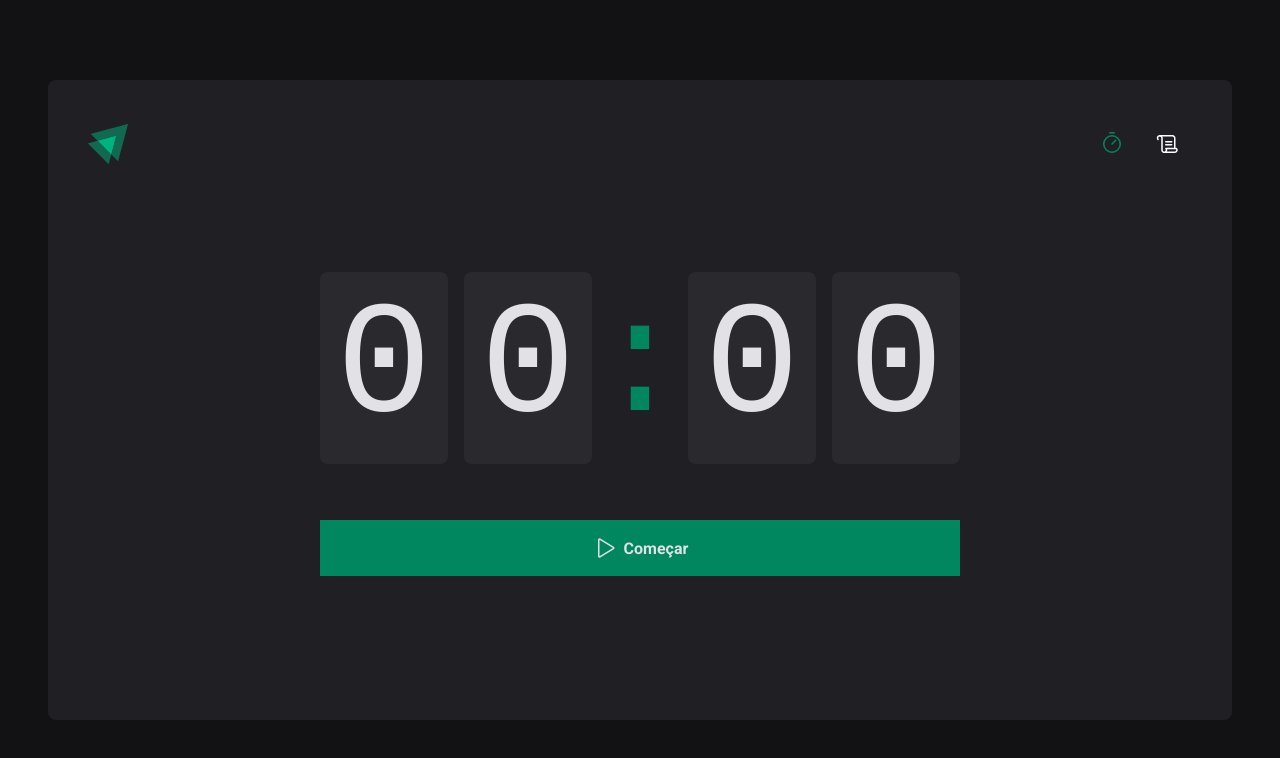
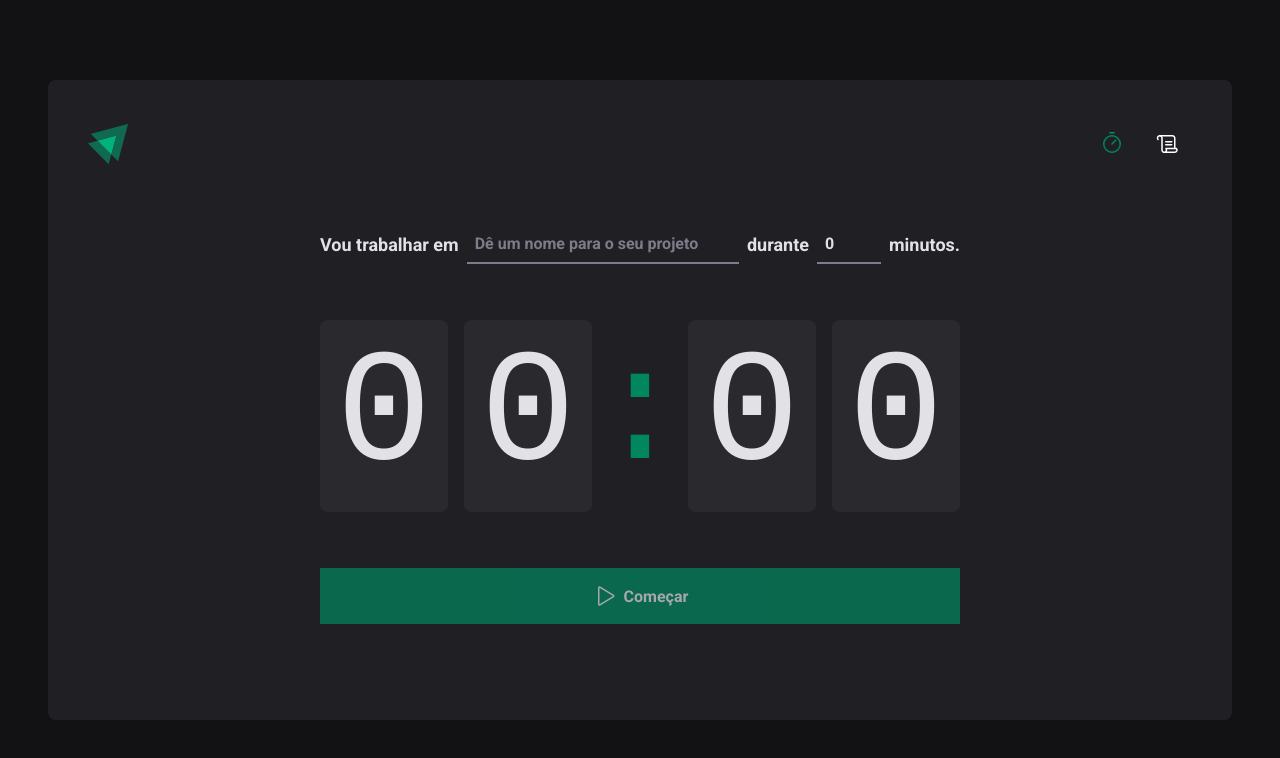
Before and after one commit to gustavuwe/react-timer, a React (Vite) app: page / in a window 1280 px wide. Shown: the top 758 px of the page. Built offline with nearby package versions, Linux system fonts and the light colour scheme.

Commit message:
fix: solved some errors due to separating code-blocks for each feature

```diff
--- a/src/pages/Home/components/Countdown/index.tsx
+++ b/src/pages/Home/components/Countdown/index.tsx
@@ -1,11 +1,16 @@
-import { useContext, useEffect, useState } from "react";
+import { useContext, useEffect } from "react";
 import { CountdownContainer, Separator } from "./styles";
 import { differenceInSeconds } from "date-fns";
 import { CyclesContext } from "../..";
 
 export function Countdown() {
-  const { activeCycle, activeCycleId, markCurrentCycleAsFinished } = useContext(CyclesContext);
-  const [amountSecondsPassed, setAmountSecondsPassed] = useState(0);
+  const {
+    activeCycle,
+    activeCycleId,
+    markCurrentCycleAsFinished,
+    amountSecondsPassed,
+    setSecondsPassed,
+  } = useContext(CyclesContext);
 
   const totalSeconds = activeCycle ? activeCycle.minutesAmount * 60 : 0;
 
@@ -22,10 +27,10 @@
         if (secondsDifference >= totalSeconds) {
           markCurrentCycleAsFinished();
 
-          setAmountSecondsPassed(totalSeconds);
+          setSecondsPassed(totalSeconds);
           clearInterval(interval);
         } else {
-          setAmountSecondsPassed(secondsDifference);
+          setSecondsPassed(secondsDifference);
         }
       }, 1000);
     }
@@ -33,7 +38,13 @@
     return () => {
       clearInterval(interval); // removes the previous interval, to prevent conflicts or bugs
     };
-  }, [activeCycle, totalSeconds, activeCycleId, markCurrentCycleAsFinished]);
+  }, [
+    activeCycle,
+    totalSeconds,
+    activeCycleId,
+    setSecondsPassed,
+    markCurrentCycleAsFinished,
+  ]);
 
   const currentSeconds = activeCycle ? totalSeconds - amountSecondsPassed : 0;
 
--- a/src/pages/Home/components/NewCycleForm/index.tsx
+++ b/src/pages/Home/components/NewCycleForm/index.tsx
@@ -1,26 +1,11 @@
-import { useForm } from "react-hook-form";
+import { useFormContext } from "react-hook-form";
 import { FormContainer, MinutesAmountInput, TaskInput } from "./styles";
-import { zodResolver } from "@hookform/resolvers/zod";
-import * as zod from 'zod';
-
-const newCycleFormValidationSchema = zod.object({
-  task: zod.string().min(1, "Informe a tarefa"), // if the users doesnt pass a value, then says that
-  minutesAmount: zod
-    .number()
-    .min(1, "O ciclo precisa ser de no mínimo 1 minuto.")
-    .max(60, "O ciclo precisa ser de no máximo 60 minutos."),
-});
-
-type NewCycleFormData = zod.infer<typeof newCycleFormValidationSchema>;
+import { useContext } from "react";
+import { CyclesContext } from "../..";
 
 export function NewCycleForm() {
-    const { register, handleSubmit, watch, reset } = useForm<NewCycleFormData>({
-      resolver: zodResolver(newCycleFormValidationSchema),
-      defaultValues: {
-        task: "",
-        minutesAmount: 0,
-      },
-    });
+  const { activeCycle } = useContext(CyclesContext);
+  const { register } = useFormContext();
 
   return (
     <FormContainer>
@@ -54,5 +39,5 @@
 
       <span>minutos.</span>
     </FormContainer>
-  )
+  );
 }
--- a/src/pages/Home/index.tsx
+++ b/src/pages/Home/index.tsx
@@ -5,10 +5,12 @@
   StartCountdownButton,
   StopCountdownButton,
 } from "./styles";
-import { createContext, useEffect, useState } from "react";
-import { differenceInSeconds } from "date-fns";
+import { createContext, useState } from "react";
+import { Countdown } from "./components/Countdown";
+import * as zod from "zod";
 import { NewCycleForm } from "./components/NewCycleForm";
-import { Countdown } from "./components/Countdown";
+import { FormProvider, useForm } from "react-hook-form";
+import { zodResolver } from "@hookform/resolvers/zod";
 
 interface Cycle {
   id: string;
@@ -22,16 +24,43 @@
 interface CyclesContextType {
   activeCycle: Cycle | undefined;
   activeCycleId: string | null;
+  amountSecondsPassed: number;
   markCurrentCycleAsFinished: () => void;
+  setSecondsPassed: (seconds: number) => void;
 }
 
 export const CyclesContext = createContext({} as CyclesContextType);
 
+const newCycleFormValidationSchema = zod.object({
+  task: zod.string().min(1, "Informe a tarefa"), // if the users doesnt pass a value, then says that
+  minutesAmount: zod
+    .number()
+    .min(1, "O ciclo precisa ser de no mínimo 1 minuto.")
+    .max(60, "O ciclo precisa ser de no máximo 60 minutos."),
+});
+
+type NewCycleFormData = zod.infer<typeof newCycleFormValidationSchema>;
+
 export function Home() {
   const [cycles, setCycles] = useState<Cycle[]>([]);
   const [activeCycleId, setActiveCycleId] = useState<string | null>(null);
+  const [amountSecondsPassed, setAmountSecondsPassed] = useState(0);
+
+  const newCycleForm = useForm<NewCycleFormData>({
+    resolver: zodResolver(newCycleFormValidationSchema),
+    defaultValues: {
+      task: "",
+      minutesAmount: 0,
+    },
+  });
+
+  const { handleSubmit, watch, reset } = newCycleForm;
 
   const activeCycle = cycles.find((cycle) => cycle.id === activeCycleId);
+
+  function setSecondsPassed(seconds: number) {
+    setAmountSecondsPassed(seconds);
+  }
 
   function markCurrentCycleAsFinished() {
     setCycles((state) =>
@@ -48,22 +77,22 @@
     );
   }
 
-  // function handleCreateNewCycle(data: NewCycleFormData) {
-  //   const id = String(new Date().getTime());
+  function handleCreateNewCycle(data: NewCycleFormData) {
+    const id = String(new Date().getTime());
 
-  //   const newCycle: Cycle = {
-  //     id,
-  //     task: data.task,
-  //     minutesAmount: data.minutesAmount,
-  //     startDate: new Date(),
-  //   };
+    const newCycle: Cycle = {
+      id,
+      task: data.task,
+      minutesAmount: data.minutesAmount,
+      startDate: new Date(),
+    };
 
-  //   setCycles((state) => [...state, newCycle]);
-  //   setActiveCycleId(id);
-  //   setAmountSecondsPassed(0); // if has a previouse cycle, then reset secs passed
+    setCycles((state) => [...state, newCycle]);
+    setActiveCycleId(id);
+    setAmountSecondsPassed(0); // if has a previouse cycle, then reset secs passed
 
-  //   reset(); // reset the fields to default values after submit.
-  // }
+    reset(); // reset the fields to default values after submit.
+  }
 
   function handleInterruptCycle() {
     setCycles((state) =>
@@ -80,14 +109,18 @@
     );
     setActiveCycleId(null);
   }
-  // const task = watch("task"); // -> controlled component
-  // const isSubmitDisabled = !task;
+  const task = watch("task"); // -> controlled component
+  const isSubmitDisabled = !task;
 
   return (
     <HomeContainer>
-      <form /* onSubmit={handleSubmit(handleCreateNewCycle)} */ action="">
-        <CyclesContext.Provider value={{ activeCycle, activeCycleId, markCurrentCycleAsFinished }}>
-          {/* <NewCycleForm /> */}
+      <form onSubmit={handleSubmit(handleCreateNewCycle)} action="">
+        <CyclesContext.Provider
+          value={{ activeCycle, activeCycleId, markCurrentCycleAsFinished, amountSecondsPassed, setSecondsPassed }}
+        >
+          <FormProvider {...newCycleForm}> {/* repass the arguments to the form such as register={register} handleSubmit={handleSubmit} and etc... */}
+            <NewCycleForm />
+          </FormProvider>
           <Countdown />
         </CyclesContext.Provider>
 
@@ -97,7 +130,7 @@
             Interromper
           </StopCountdownButton>
         ) : (
-          <StartCountdownButton /* disabled={isSubmitDisabled} */ type="submit">
+          <StartCountdownButton disabled={isSubmitDisabled} type="submit">
             <Play size={24} />
             Começar
           </StartCountdownButton>
```
Lines whose indentation alone changed are shown as unchanged.
